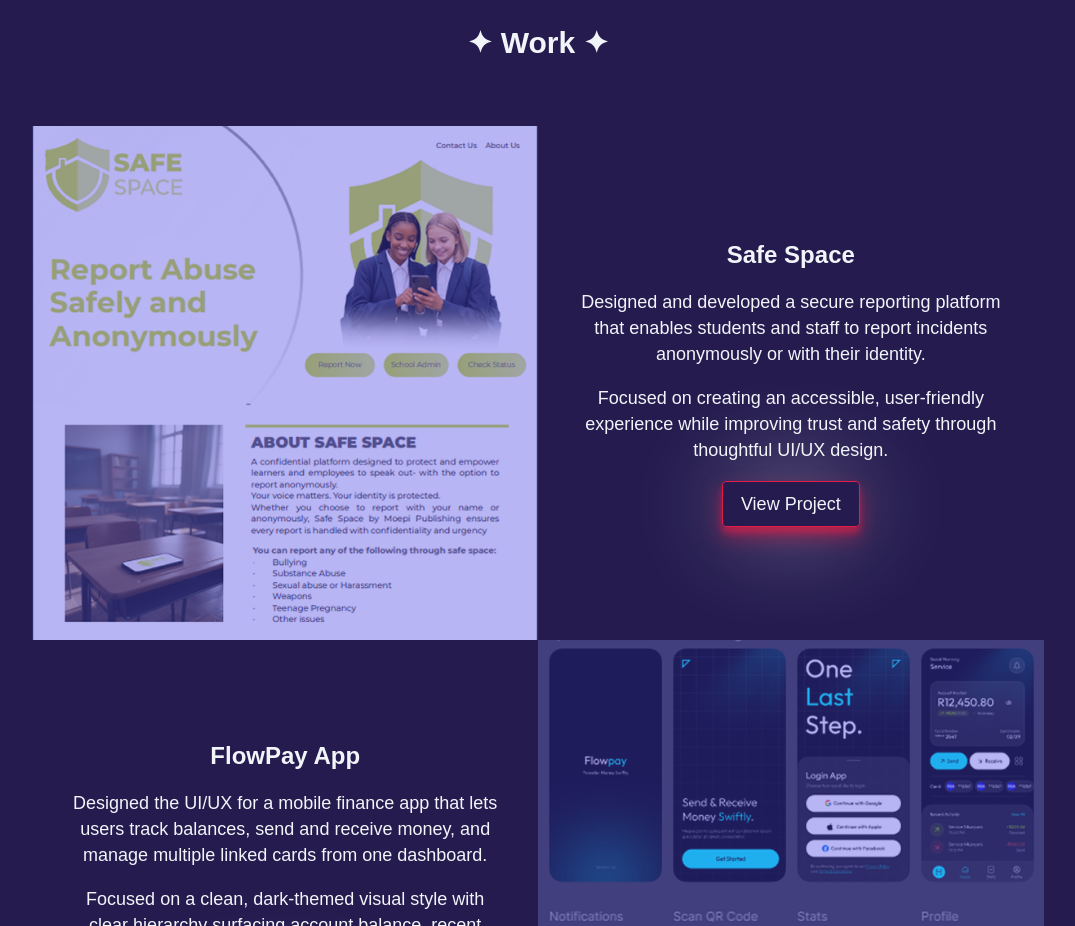
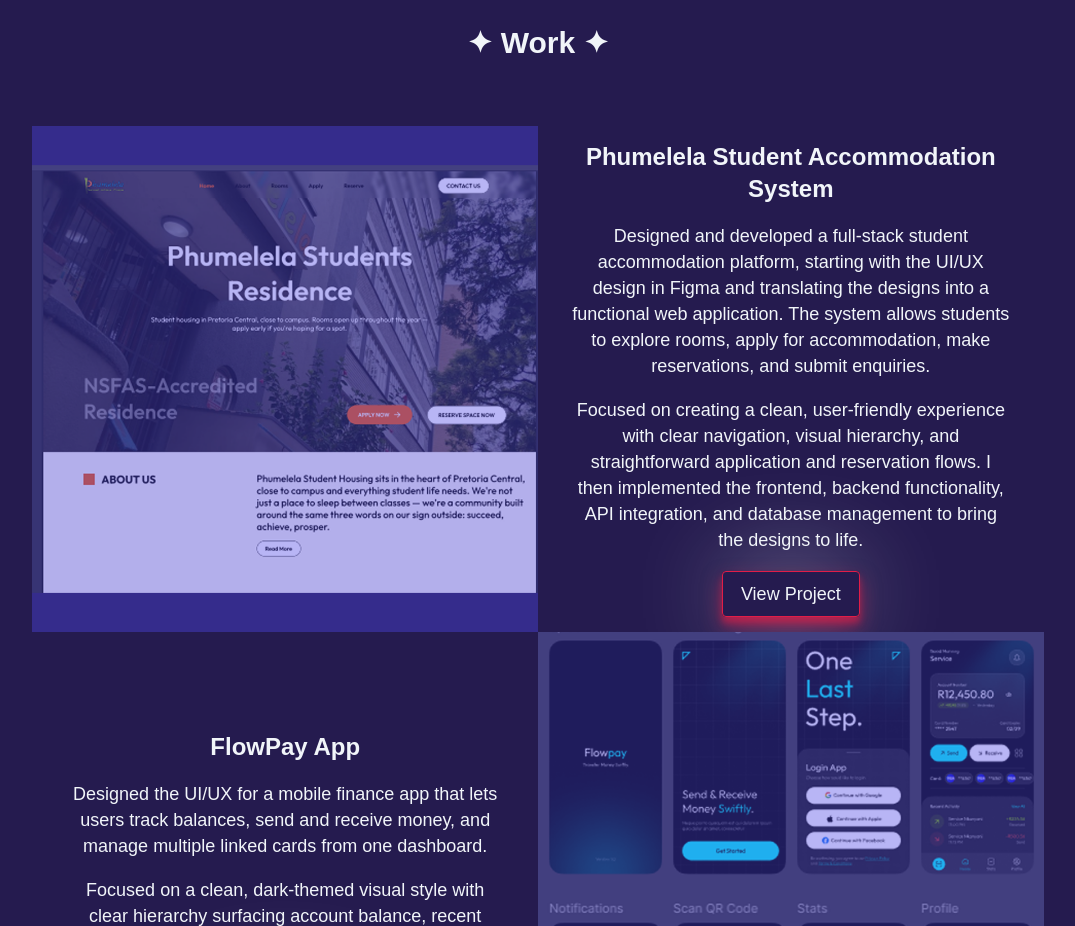
Before and after one commit to service-tech-web/Building-a-portfolio-website, a website built with Vite: page index.html in a window 1280 px wide. Shown: the part 2860-3786 px from the top of the page, without its empty margins (102-1177 px from the left). Built offline with nearby package versions, Linux system fonts and the light colour scheme; a web font is replaced by a local one.

Commit message:
Update website

```diff
--- a/index.html
+++ b/index.html
@@ -201,17 +201,17 @@
         <p class="work__title">✦ Work ✦</p>
         <div class="work__container">
           <!--Project 1-->
-        <h3 class="work__project-title">Safe Space</h3>
+        <h3 class="work__project-title">Phumelela Student Accommodation System</h3>
         <div class="work__image-wrapper work__image1">
-          <img class="lazy loading" src="https://placehold.co/900" data-src="/safe-space.png" alt="">
+          <img class="lazy loading" src="https://placehold.co/900" data-src="/phumelela.png" alt="">
         </div>
         <div class="work__project work__content1">
-          <h3 class="work__project-subtitle">Safe Space</h3>
+          <h3 class="work__project-subtitle">Phumelela Student Accommodation System</h3>
           <p class="work__project-description1">
-          Designed and developed a secure reporting platform that enables students and staff to report incidents anonymously or with their identity.
+          Designed and developed a full-stack student accommodation platform, starting with the UI/UX design in Figma and translating the designs into a functional web application. The system allows students to explore rooms, apply for accommodation, make reservations, and submit enquiries.
         </p>
         <p class="work__project-description2">
-          Focused on creating an accessible, user-friendly experience while improving trust and safety through thoughtful UI/UX design.
+          Focused on creating a clean, user-friendly experience with clear navigation, visual hierarchy, and straightforward application and reservation flows. I then implemented the frontend, backend functionality, API integration, and database management to bring the designs to life.
         </p>
         <a class="btn work__project-button" href="/documents/safe-space.pdf" target="_blank">View Project</a>
         </div>
```
Also changed, not shown: public/phumelela.png (added).
